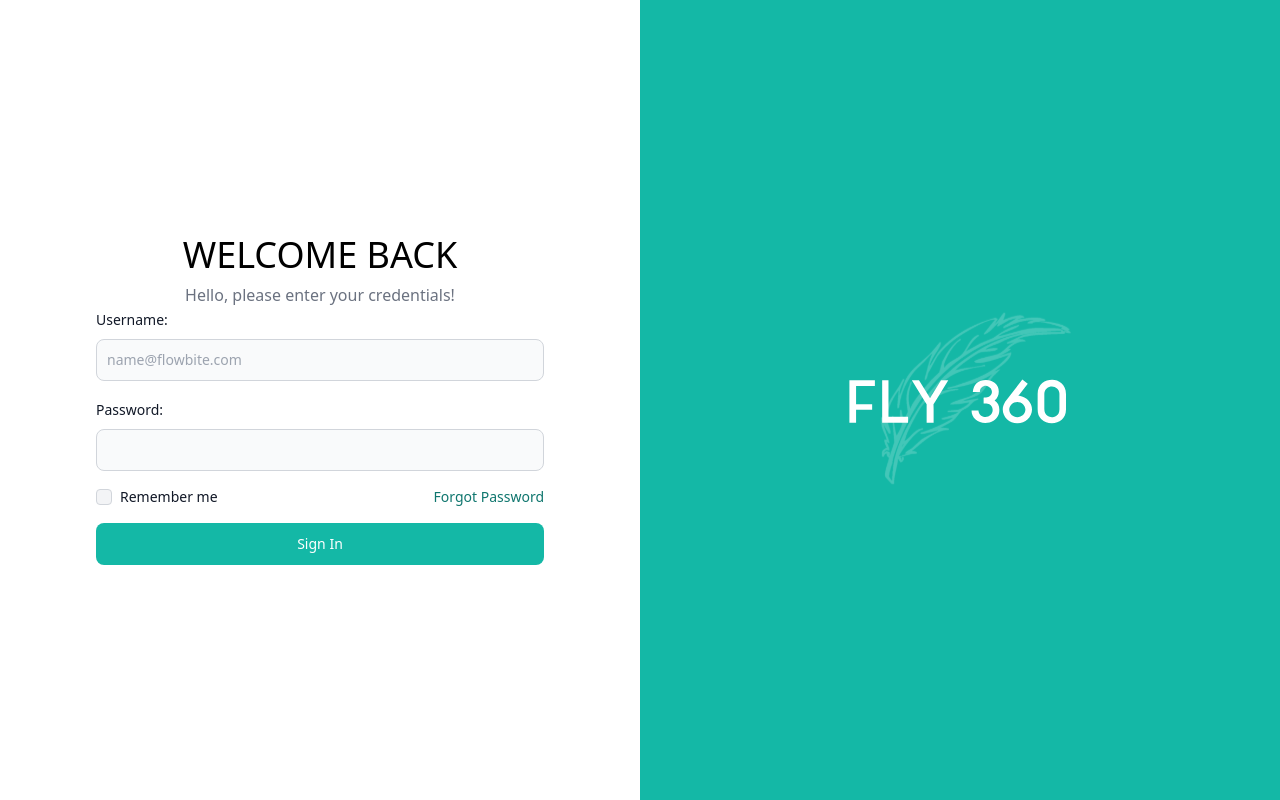
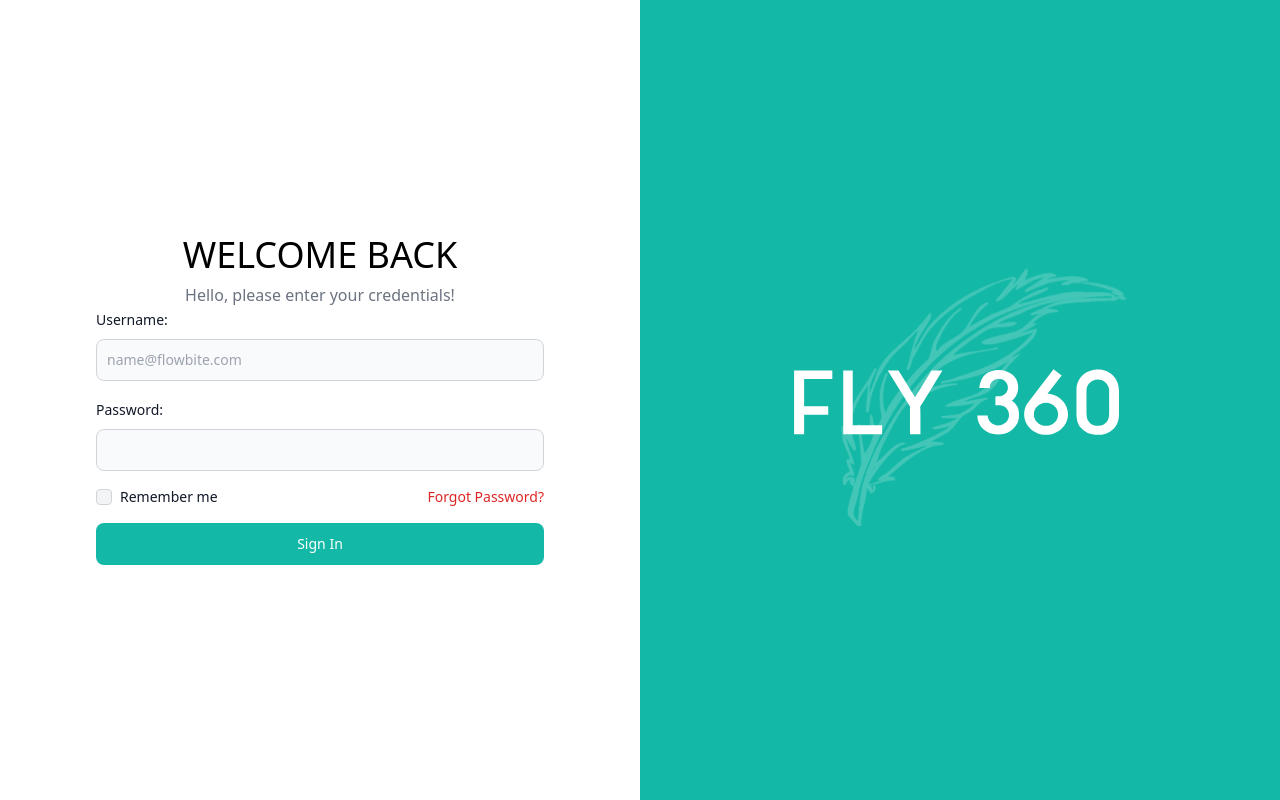
Before and after one commit to raikiri24/fly360-hris, a React (Vite) app: page /login in a window 1280 px wide. Built offline with nearby package versions, Linux system fonts and the light colour scheme.

Commit message:
minor-feature-update-login-1

```diff
--- a/src/components/Feature/Login.jsx
+++ b/src/components/Feature/Login.jsx
@@ -31,8 +31,8 @@ function Login() {
               <Label htmlFor="remember">Remember me</Label>
             </div>
             <div className="flex-grow"></div>
-            <a href="/" className="text-teal-700 text-sm">
-              Forgot Password
+            <a href="/" className="text-red-600 text-sm">
+              Forgot Password?
             </a>
           </div>
 
@@ -44,7 +44,7 @@ function Login() {
 
       <div className="bg-teal-500 w-1/2 flex justify-center items-center">
         <a href="/">
-          <img src={Logo1} alt="Large Logo" className="w-64 h-64" />
+          <img src={Logo1} alt="Large Logo" className="w-96 h-96" />
         </a>
       </div>
     </div>
```
